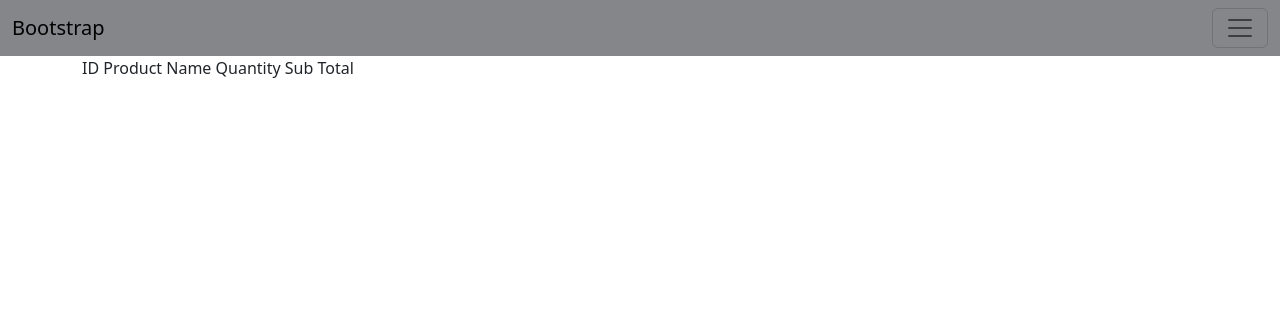
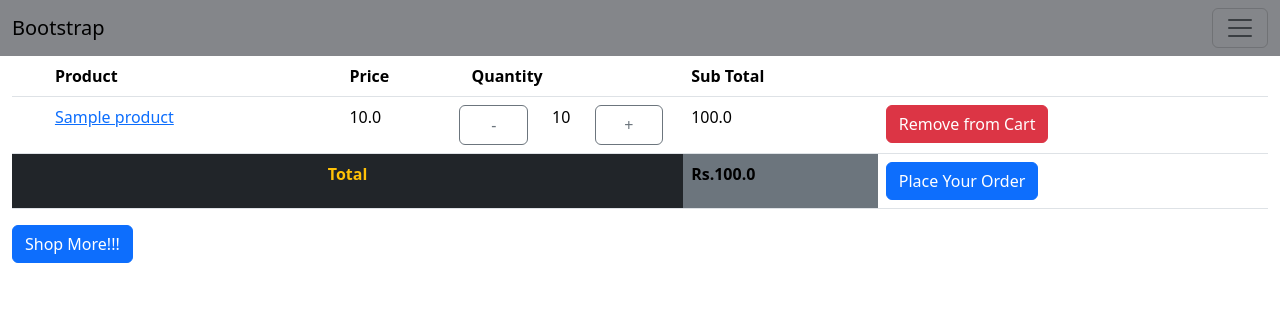
Before and after one commit to Archisamm/django-addproduct, a Django app: page /cart/ in a window 1280 px wide. Shown: the top 316 px of the page. Run offline with Django 5.2, Linux system fonts and the light colour scheme; a user stored in the database is signed in; tables that the repository leaves empty hold one stand-in row (values such as "Sample post").

Commit message:
adding cart items

```diff
--- a/zshop/cart/models.py
+++ b/zshop/cart/models.py
@@ -23,3 +23,6 @@ class CartItem(models.Model):
 
     def __str__(self):
         return f"{self.product.name} added by {self.user.username} at {self.date_added}"
+
+    def get_total(self):
+        return self.product.price * self.quantity
--- a/zshop/cart/templates/cart.html
+++ b/zshop/cart/templates/cart.html
@@ -1,22 +1,80 @@
 {% extends 'base.html' %}
+{% load static %}
+{% block title %}
+{{user}}'s Cart
 
-{% block title %}
-{{user.username}}'s Cart
 {% endblock %}
 
 {% block content %}
 
+<div class="container-fluid">
+    {% if items %}
 
-<div class="container">
-    <thead>
-        <tr>
-            <th>ID</th>
-            <th>Product Name</th>
-            <th>Quantity</th>
-            <th>Sub Total</th>
-        </tr>
-    </thead>
+    <table class="table">
+        <thead>
+            <th>
+
+            </th>
+            <th>
+                Product
+            </th>
+            <th>
+                Price
+            </th>
+            <th>
+                Quantity
+            </th>
+            <th>
+                Sub Total
+            </th>
+            <th>
+
+            </th>
+        </thead>
+        <tbody>
+            {% for item in items %}
+            <tr class="h-10" id="cart-item-{{item.id}}">
+                <td class="w-auto">
+                    {% if item.product.pic %}
+                        <img src="{{item.product.pic.url}}" height="20px" alt="An image of {{item.product.name}}">
+                    {% endif %}
+                </td>
+                <td>
+                    <a href="{% url 'prod_details' item.product.id %}">{{item.product.name }}</a>
+                </td>
+                <td>
+                    {{item.product.price}}
+                </td>
+                <td class="grid">
+                    <div class="row w-100">
+                    <button onclick="updateCart('{% url 'rem_quantity' item.id %}', {{ item.id }}, false, '{{ csrf_token }}')" class="btn btn-outline-secondary col align-middle">
+                        -
+                    </button>
+                        <p id="quantity-{{ item.id }}" class="col align-middle text-center">{{item.quantity}}</p>
+
+                    <button onclick="updateCart('{% url 'add_quantity' item.id %}', {{ item.id }}, true, '{{ csrf_token }}')" class="btn btn-outline-secondary col align-middle">+</button>
+                    </div>
+                </td>
+                <td id="total-price-{{ item.id }}">
+                    {{item.get_total}}
+                </td>
+                <td>
+                    <a href="{% url 'rem_from_cart' item.id %}" class="btn btn-danger">Remove from Cart</a>
+                </td>
+            </tr>
+            {% endfor %}
+            <tr>
+                <th colspan="4" class="text-center text-warning bg-dark">Total</th>
+                <td class="bg-secondary"><strong>Rs.<span id="overall-total">{{ total }}</span></strong></td>
+                <td><a href="" class="btn btn-primary">Place Your Order</a></td>
+            </tr>
+        </tbody>
+    </table>
+
+    {% else %}
+    Cart is Empty!!!
+    {% endif %}
+    <a href="{% url 'homepage' %}" class="btn btn-primary">Shop More!!!</a>
 </div>
 
-
 {% endblock %}
--- a/zshop/cart/urls.py
+++ b/zshop/cart/urls.py
@@ -1,7 +1,11 @@
 from django.urls import path
-from .views import viewCart, addToCart
+from .views import viewCart, addToCart, remFromCart, addQuantity, remQuantity
 
 urlpatterns = [
     path('', viewCart, name='view_cart'),
-    path('addCart/<int:product_id>', addToCart, name = 'add_to_cart')
+    path('addCart/<int:product_id>', addToCart, name = 'add_to_cart'),
+    path('remCart/<int:cart_item_id>', remFromCart, name = 'rem_from_cart'),
+            # The following url patterns will be requested by the JS function
+    path('add/<int:cart_item_id>', addQuantity, name='add_quantity'),
+    path('remove/<int:cart_item_id>', remQuantity, name='rem_quantity'),
 ]
--- a/zshop/cart/views.py
+++ b/zshop/cart/views.py
@@ -3,26 +3,83 @@ from django.template import loader
 from .models import CartItem
 from mainapp.models import Product
 
+from django.contrib.auth.decorators import login_required
+
+# implementing AJAX to update cart item quantity without refresh
+from django.http import JsonResponse
+from django.shortcuts import get_object_or_404
 
 # Create your views here
+@login_required
+def viewCart(request):
 
-def viewCart(request):
+    # select * from CartItem where user = request.user;
+    # => this gives reference to collection of cart items (filter)
     cartItems = CartItem.objects.filter(user = request.user)
-
+    total_price = sum([float(item.product.price) * item.quantity for item in cartItems])
     template = 'cart.html'
-
+    print(total_price)
     context = {
-        'items' : cartItems
+        'items' : cartItems,
+        'total' : total_price
     }
 
     return render(request, template, context)
 
-def addToCart(request,product_id):
+@login_required
+def addToCart(request, product_id):
 
+    # select * from Product where id = product_id;
+    # => Gives reference to individual object (get)
     this_product = Product.objects.get(id = product_id)
 
-    cart_item, created_at = CartItem.objects.get_or_create(product = this_product,user = request.user)
+    cart_item, created_at = CartItem.objects.get_or_create(product = this_product, user = request.user)
+    cart_item.quantity += 1
+
+    cart_item.save() # insert or update the particular record
+
+    return redirect('view_cart')
+
+@login_required
+def remFromCart(request,cart_item_id):
+    this_cart_item = CartItem.objects.get(id = cart_item_id)
+    this_cart_item.delete() # this will delete the cart_item_object and its associated record in the CartItem table in db
+
+    return redirect('view_cart')
+
+
+
+# function based views for implementing the API endpoints for cart quantity updations
+@login_required
+def addQuantity(request, cart_item_id):
+    cart_item = get_object_or_404(CartItem, id=cart_item_id, user=request.user)
     cart_item.quantity += 1
     cart_item.save()
+    overall_total = sum(item.get_total() for item in CartItem.objects.filter(user=request.user))
+    context = {
+        'quantity': cart_item.quantity,
+        'total_price': cart_item.get_total(),
+        'overall_total': overall_total
+        }
+    return JsonResponse(context)
 
-    return redirect('view_cart')
+@login_required
+def remQuantity(request, cart_item_id):
+    cart_item = get_object_or_404(CartItem, id=cart_item_id, user=request.user)
+    if cart_item.quantity > 1:
+        cart_item.quantity -= 1
+        cart_item.save()
+        overall_total = sum(item.get_total() for item in CartItem.objects.filter(user=request.user))
+        context = {
+            'quantity': cart_item.quantity,
+            'total_price': cart_item.get_total(),
+            'overall_total': overall_total}
+        return JsonResponse(context)
+    else:
+        cart_item.delete()
+        overall_total = sum(item.get_total() for item in CartItem.objects.filter(user=request.user))
+        context = {
+            'quantity': 0,
+            'total_price': 0,
+            'overall_total': overall_total }
+        return JsonResponse(context)
--- a/zshop/mainapp/templates/base.html
+++ b/zshop/mainapp/templates/base.html
@@ -11,6 +11,7 @@
     <link href="https://cdn.jsdelivr.net/npm/bootstrap@5.3.3/dist/css/bootstrap.min.css" rel="stylesheet"
         integrity="sha384-QWTKZyjpPEjISv5WaRU9OFeRpok6YctnYmDr5pNlyT2bRjXh0JMhjY6hW+ALEwIH" crossorigin="anonymous">
     <link rel="stylesheet" href="{% static 'css/styles.css' %}">
+    <script src="{% static 'js/scripts.js' %}"></script>
 </head>
 
 <body>
--- /dev/null
+++ b/zshop/static/js/scripts.js
@@ -0,0 +1,30 @@
+
+    function updateCart(actionUrl, cartItemId, isAdd, csrf_token) {
+        fetch(actionUrl, {
+            method: 'POST',
+            headers: {
+                'X-CSRFToken': csrf_token ,
+                'Content-Type': 'application/json'
+            }
+        })
+        .then(response => response.json())
+        .then(data => {
+            const quantityElement = document.querySelector(`#quantity-${cartItemId}`);
+            const totalPriceElement = document.querySelector(`#total-price-${cartItemId}`);
+            const overallTotalElement = document.querySelector('#overall-total');
+
+            if (data.quantity > 0) {
+                // Update quantity and total price for the cart item
+                quantityElement.textContent = data.quantity;
+                totalPriceElement.textContent = `${data.total_price.toFixed(1)}`;
+            } else {
+                // Remove the cart item from the DOM if quantity is 0
+                const cartItemElement = document.querySelector(`#cart-item-${cartItemId}`);
+                cartItemElement.remove();
+            }
+
+            // Update overall total price
+            overallTotalElement.textContent = `${data.overall_total.toFixed(2)}`;
+        })
+        .catch(error => console.error('Error:', error));
+    }
```
